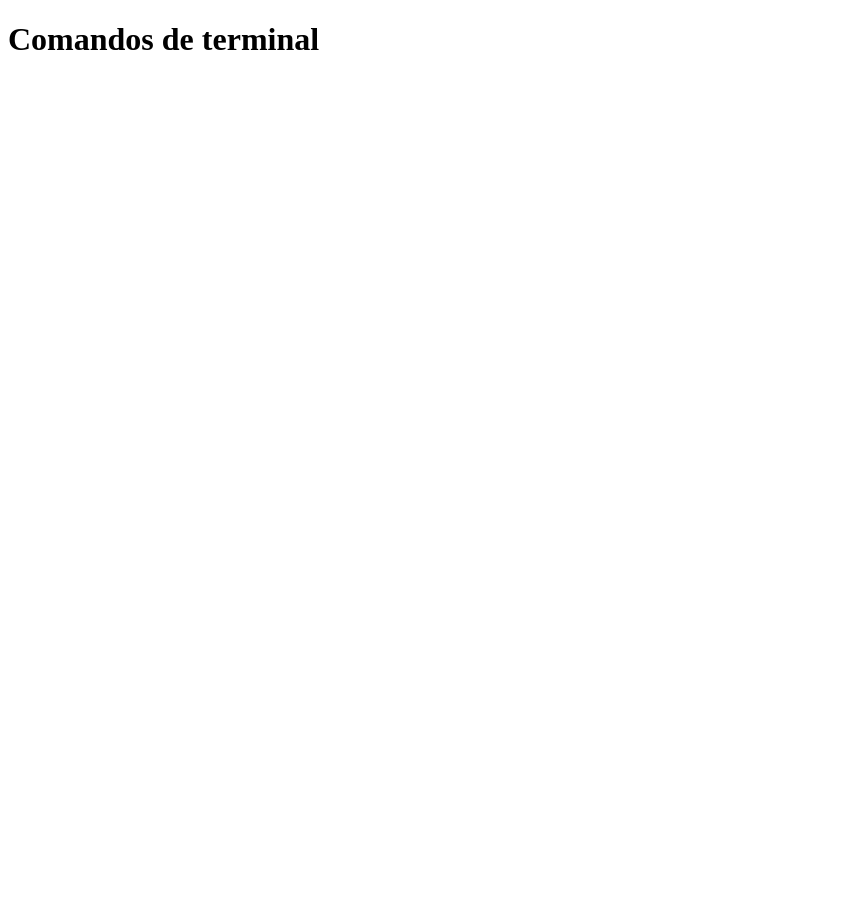
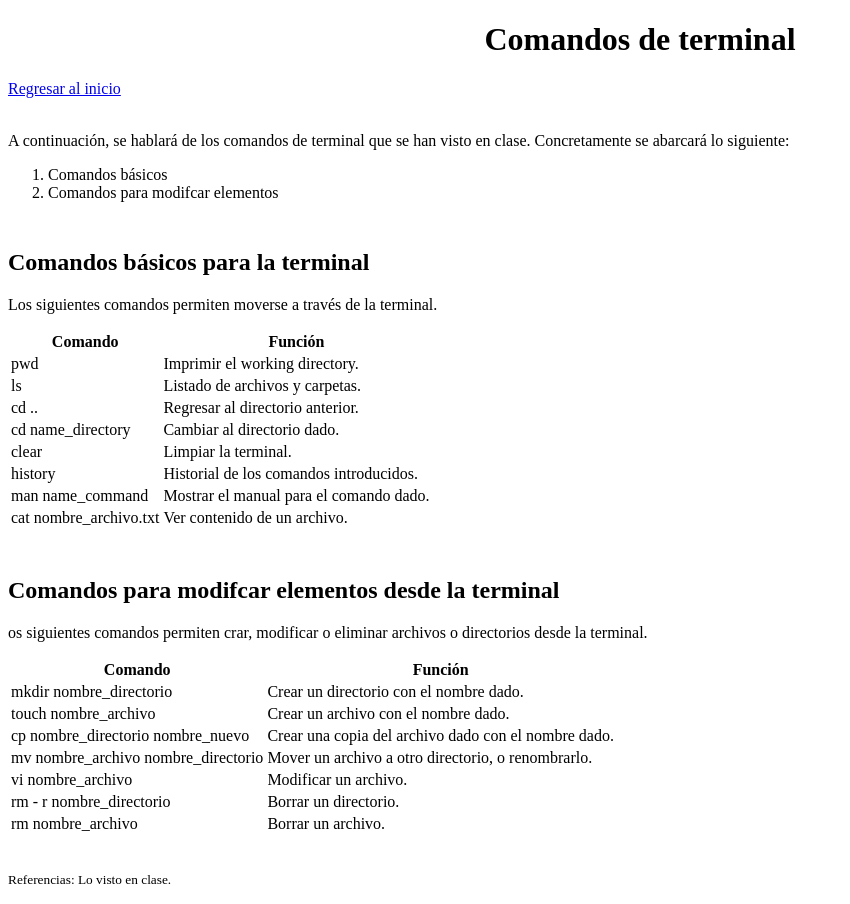
Before and after one commit to A01752391/tareasTC2005B, a plain HTML site: page blog/comandosterminal.html in a window 1280 px wide. Shown: the whole page, without its empty margins (0-850 px from the left). Before the commit the page ends 800 px from the top, so only its background shows below. Drawn offline with Linux system fonts and the light colour scheme.

Commit message:
Se agregó información a "comandosterminal.html"

```diff
--- a/blog/comandosterminal.html
+++ b/blog/comandosterminal.html
@@ -6,6 +6,94 @@
     <title>Comandos de terminal</title>
 </head>
 <body>
-    <h1>Comandos de terminal</h1>
+    <header>
+        <h1 style="text-align:center;">Comandos de terminal</h1>
+        <a href="blog.html"> Regresar al inicio</a>
+        <p><br>A continuación, se hablará de los comandos de terminal que se han visto en clase. Concretamente se abarcará lo siguiente:</p>
+       <ol><li>Comandos básicos</li>
+        <li>Comandos para modifcar elementos</li>
+       </ol>
+        </header>
+        <main>
+        <h2><br>Comandos básicos para la terminal</h2>
+        <p>Los siguientes comandos permiten moverse a través de la terminal.</p>
+        <table>
+            <tr>
+              <th>Comando</th>
+              <th>Función</th>
+            </tr>
+            <tr>
+              <td>pwd</td>
+              <td>Imprimir el working directory.</td>
+            </tr>
+            <tr>
+                <td>ls</td>
+                <td>Listado de archivos y carpetas.</td>
+              </tr>
+              <tr>
+                <td>cd ..</td>
+                <td>Regresar al directorio anterior.</td>
+              </tr>
+              <tr>
+                <td>cd name_directory</td>
+                <td>Cambiar al directorio dado.</td>
+              </tr>
+              <tr>
+                <td>clear</td>
+                <td>Limpiar la terminal.</td>
+              </tr>
+              <tr>
+                <td>history</td>
+                <td>Historial de los comandos introducidos.</td>
+              </tr>
+                <td>man name_command</td>
+                <td>Mostrar el manual para el comando dado.</td>
+              </tr>
+              <tr>
+                <td>cat nombre_archivo.txt</td>
+                <td>Ver contenido de un archivo.</td>
+              </tr>
+        </table>
+
+        <h2><br>Comandos para modifcar elementos desde la terminal</h2>
+        <p>os siguientes comandos permiten crar, modificar o eliminar archivos o directorios desde la terminal.</p>
+        <table>
+            <tr>
+              <th>Comando</th>
+              <th>Función</th>
+            </tr>
+            <tr>
+              <td>mkdir nombre_directorio</td>
+              <td>Crear un directorio con el nombre dado.</td>
+            </tr>
+            <tr>
+               <td>touch nombre_archivo</td>
+               <td>Crear un archivo con el nombre dado.</td>
+            </tr>
+            <tr>
+               <td>cp nombre_directorio nombre_nuevo</td>
+               <td>Crear una copia del archivo dado con el nombre dado.</td>
+            </tr>
+            <tr>
+               <td>mv nombre_archivo nombre_directorio</td>
+               <td>Mover un archivo a otro directorio, o renombrarlo.</td>
+            </tr>
+            <tr>
+               <td>vi nombre_archivo</td>
+               <td>Modificar un archivo.</td>
+            </tr>
+            <tr>
+               <td>rm - r nombre_directorio</td>
+               <td>Borrar un directorio.</td>
+            </tr>
+            <tr>
+                <td>rm nombre_archivo</td>
+                <td>Borrar un archivo.</td>
+             </tr>
+        </table>
+        </main>
+        <footer>
+            <p><small><br>Referencias: Lo visto en clase.</small></p>
+        </footer>
 </body>
 </html>
```
Also changed, not shown: blog/blog.html (+2 -2 lines), blog/flujodetrabajo.html (+6 -6 lines).
